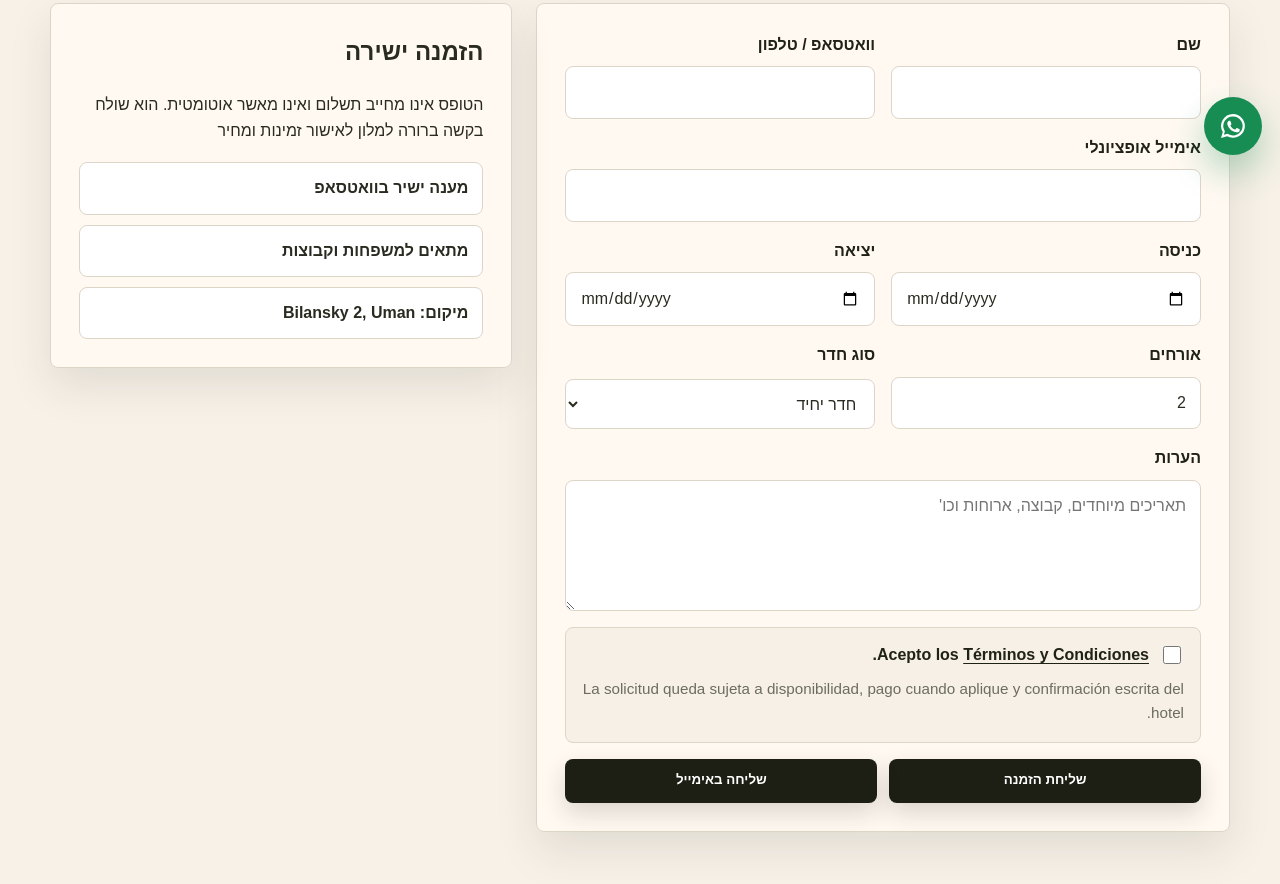
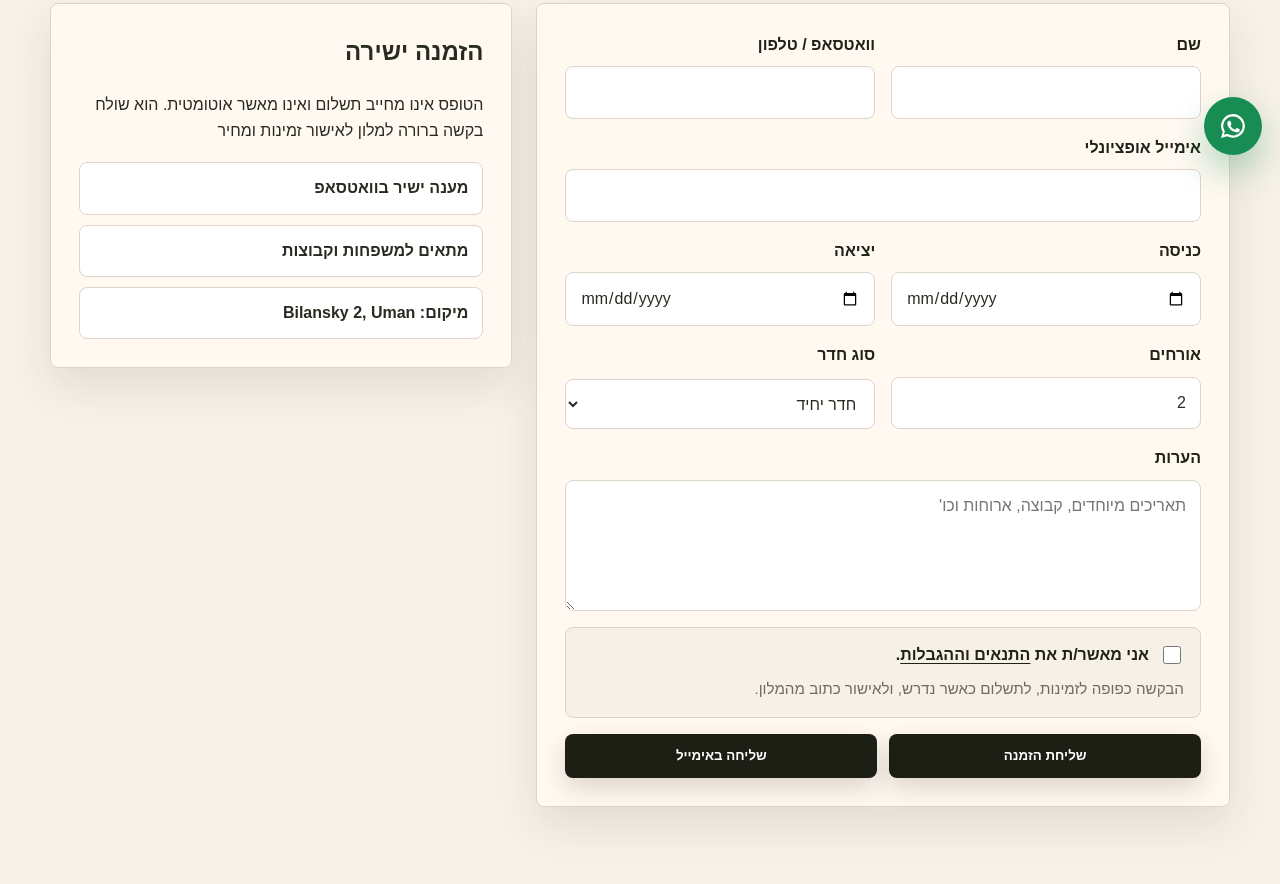
Before and after one commit to abrahamsegal/or-haganuz-uman, a website: page reservas/index.html in a window 1280 px wide. Shown: the part 627-1511 px from the top of the page. Drawn offline with Linux system fonts and the light colour scheme; no server answers.

Commit message:
Translate terms checkbox label

```diff
--- a/assets/js/main.js
+++ b/assets/js/main.js
@@ -155,8 +155,10 @@ const translations = {
     "booking.notesPlaceholder": "תאריכים מיוחדים, קבוצה, ארוחות וכו'",
     "booking.submit": "שליחת הזמנה",
     "booking.emailSubmit": "שליחה באימייל",
-    "booking.termsAccept": "Acepto los Términos y Condiciones.",
-    "booking.termsCopy": "La solicitud queda sujeta a disponibilidad, pago cuando aplique y confirmación escrita del hotel.",
+    "booking.termsPrefix": "אני מאשר/ת את",
+    "booking.termsLink": "התנאים וההגבלות",
+    "booking.termsSuffix": ".",
+    "booking.termsCopy": "הבקשה כפופה לזמינות, לתשלום כאשר נדרש, ולאישור כתוב מהמלון.",
     "booking.summaryTitle": "הזמנה ישירה",
     "booking.summaryCopy": "הטופס אינו מחייב תשלום ואינו מאשר אוטומטית. הוא שולח בקשה ברורה למלון לאישור זמינות ומחיר",
     "booking.point1": "מענה ישיר בוואטסאפ",
@@ -288,7 +290,9 @@ const translations = {
     "booking.notesPlaceholder": "Fechas especiales, grupo, comidas, etc.",
     "booking.submit": "Reservar directo",
     "booking.emailSubmit": "Enviar por email",
-    "booking.termsAccept": "Acepto los Términos y Condiciones.",
+    "booking.termsPrefix": "Acepto los",
+    "booking.termsLink": "Términos y Condiciones",
+    "booking.termsSuffix": ".",
     "booking.termsCopy": "La solicitud queda sujeta a disponibilidad, pago cuando aplique y confirmación escrita del hotel.",
     "booking.summaryTitle": "Reserva directa",
     "booking.summaryCopy": "Este formulario no cobra ni confirma automáticamente. Envía una solicitud clara al hotel para confirmar disponibilidad y precio.",
@@ -421,8 +425,10 @@ const translations = {
     "booking.notesPlaceholder": "Special dates, group, meals, etc.",
     "booking.submit": "Book directly",
     "booking.emailSubmit": "Send by email",
-    "booking.termsAccept": "Acepto los Términos y Condiciones.",
-    "booking.termsCopy": "La solicitud queda sujeta a disponibilidad, pago cuando aplique y confirmación escrita del hotel.",
+    "booking.termsPrefix": "I accept the",
+    "booking.termsLink": "Terms and Conditions",
+    "booking.termsSuffix": ".",
+    "booking.termsCopy": "The request is subject to availability, payment when applicable, and written confirmation from the hotel.",
     "booking.summaryTitle": "Direct booking",
     "booking.summaryCopy": "This form does not charge or confirm automatically. It sends a clear request to the hotel to confirm availability and price.",
     "booking.point1": "Direct WhatsApp reply",
--- a/reservas/index.html
+++ b/reservas/index.html
@@ -80,7 +80,10 @@
             <div class="terms-box booking-field--full">
               <label class="terms-check" for="termsAccept">
                 <input id="termsAccept" name="termsAccept" type="checkbox" required>
-                <span>Acepto los <a href="../terminos/" target="_blank" rel="noopener">Términos y Condiciones</a>.</span>
+                <span>
+                  <span data-i18n="booking.termsPrefix">Acepto los</span>
+                  <a href="../terminos/" target="_blank" rel="noopener" data-i18n="booking.termsLink">Términos y Condiciones</a><span data-i18n="booking.termsSuffix">.</span>
+                </span>
               </label>
               <p data-i18n="booking.termsCopy">La solicitud queda sujeta a disponibilidad, pago cuando aplique y confirmación escrita del hotel.</p>
             </div>
@@ -105,6 +108,6 @@
     </main>
 
     <a class="floating-whatsapp" href="https://wa.me/972538293228" target="_blank" rel="noopener" aria-label="WhatsApp"></a>
-    <script src="../assets/js/main.js?v=25"></script>
+    <script src="../assets/js/main.js?v=26"></script>
   </body>
 </html>
```
Also changed, not shown: contactanos/index.html (+1 -1 lines), imagenes/index.html (+1 -1 lines), index.html (+1 -1 lines).
